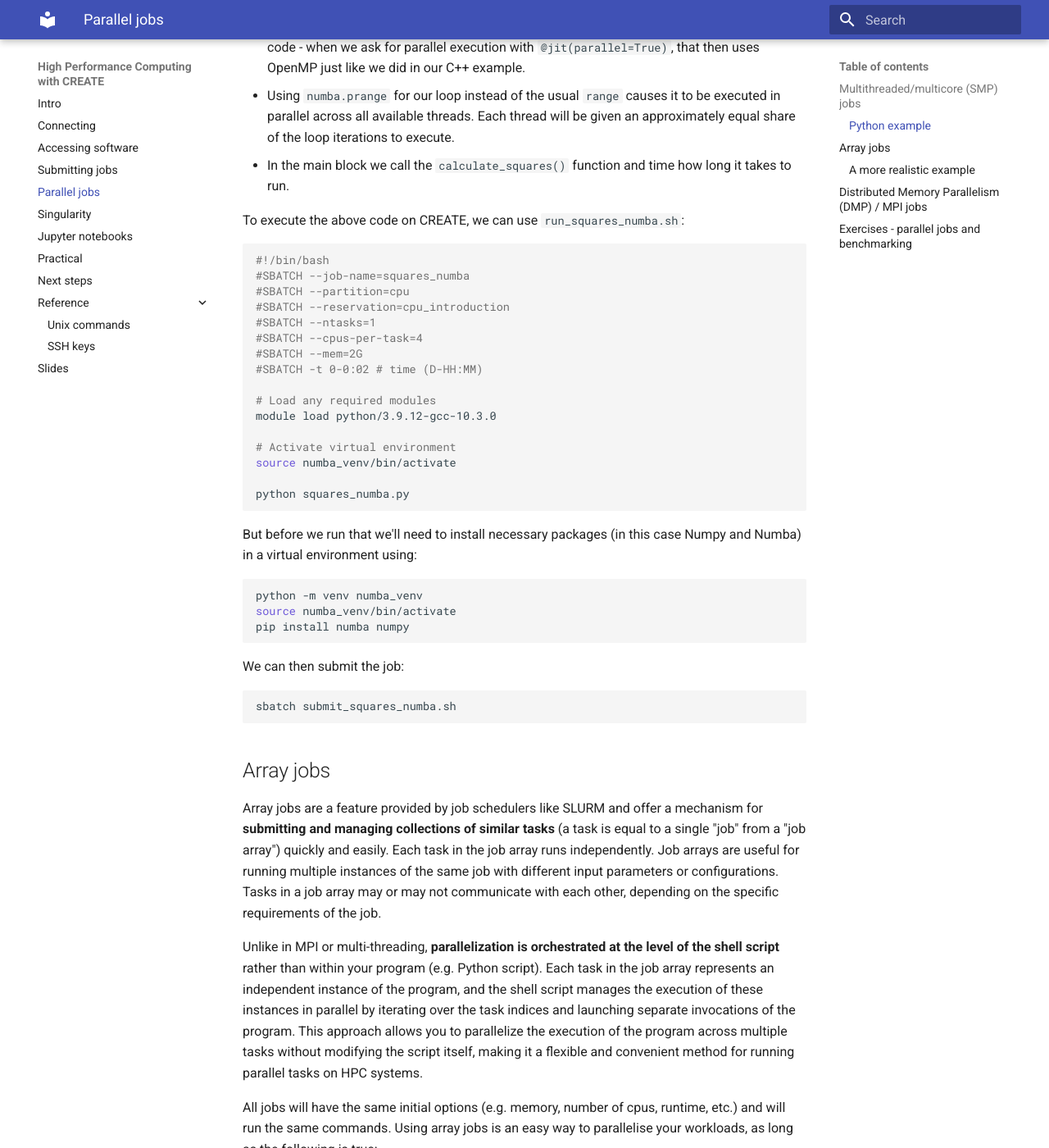
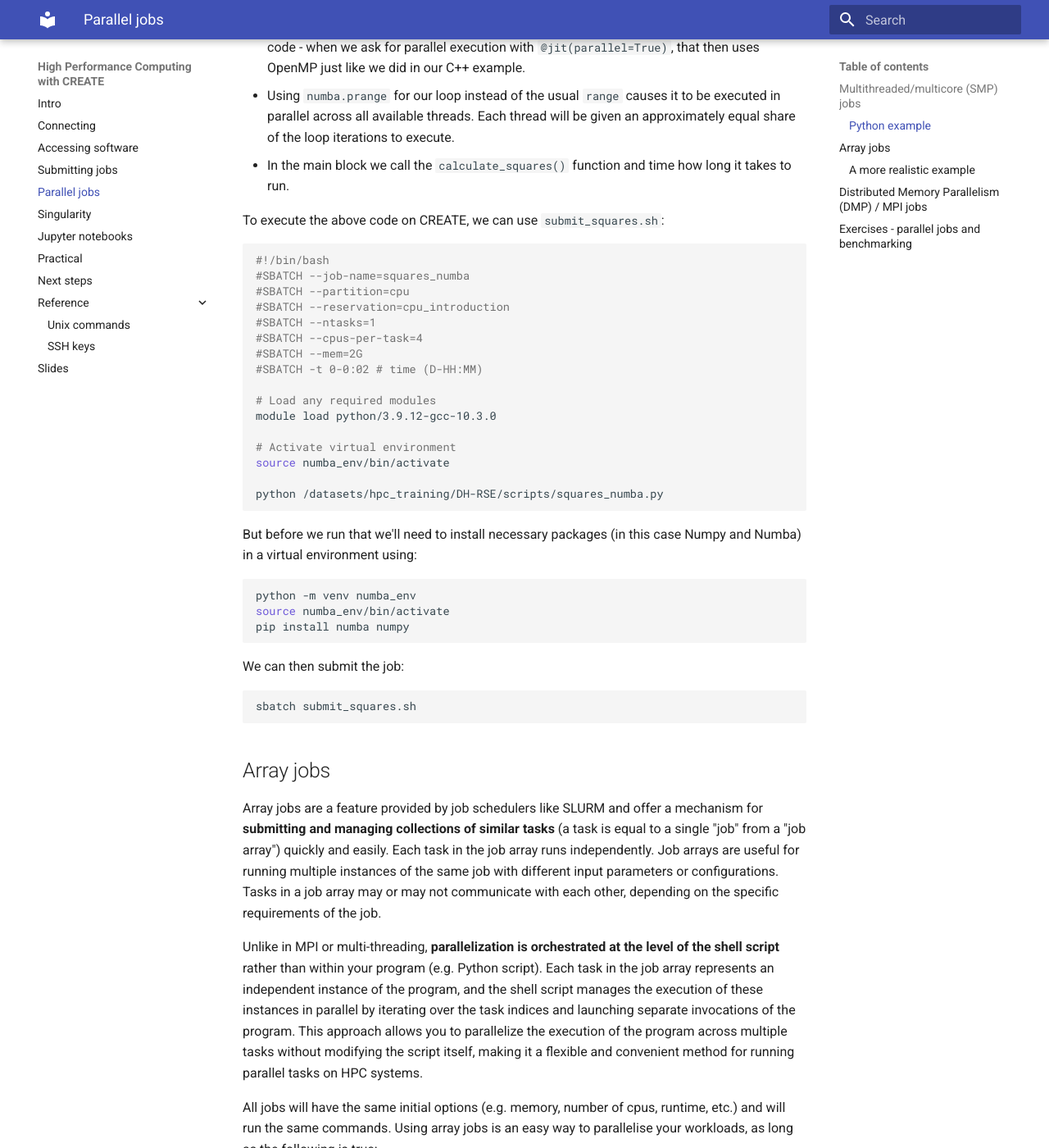
Before and after one commit to kcl-eresearch/High-Performance-Computing-for-Digital-Humanities, an MkDocs documentation site: the page built from docs/parallel_jobs.md, in a window 1280 px wide and 1400 px high, scrolled down 3626 px. Shown: the whole window at 82% size. Built offline with MkDocs 1.6.1 and Material for MkDocs 9.7.7, drawn with Linux system fonts in a browser that asks for light colours.

````diff
--- a/docs/parallel_jobs.md
+++ b/docs/parallel_jobs.md
@@ -134,7 +134,7 @@ The key steps in this code are:
 * Using `numba.prange` for our loop instead of the usual `range` causes it to be executed in parallel across all available threads. Each thread will be given an approximately equal share of the loop iterations to execute.
 * In the main block we call the `calculate_squares()` function and time how long it takes to run.
 
-To execute the above code on CREATE, we can use `run_squares_numba.sh`:
+To execute the above code on CREATE, we can use `submit_squares.sh`:
 
 ```bash
 #!/bin/bash
@@ -150,23 +150,23 @@ To execute the above code on CREATE, we can use `run_squares_numba.sh`:
 module load python/3.9.12-gcc-10.3.0
 
 # Activate virtual environment
-source numba_venv/bin/activate
+source numba_env/bin/activate
 
-python squares_numba.py
+python /datasets/hpc_training/DH-RSE/scripts/squares_numba.py
 ```
 
 But before we run that we'll need to install necessary packages (in this case Numpy and Numba) in a virtual environment using:
 
 ```bash
-python -m venv numba_venv
-source numba_venv/bin/activate
+python -m venv numba_env
+source numba_env/bin/activate
 pip install numba numpy
 ```
 
 We can then submit the job:
 
 ```bash
-sbatch submit_squares_numba.sh
+sbatch submit_squares.sh
 ```
 
 ## Array jobs
````
Also changed, not shown: docs/jupyter.md (+2 -2 lines), docs/submitting_jobs.md (+1 -1 lines), 2 other files.
